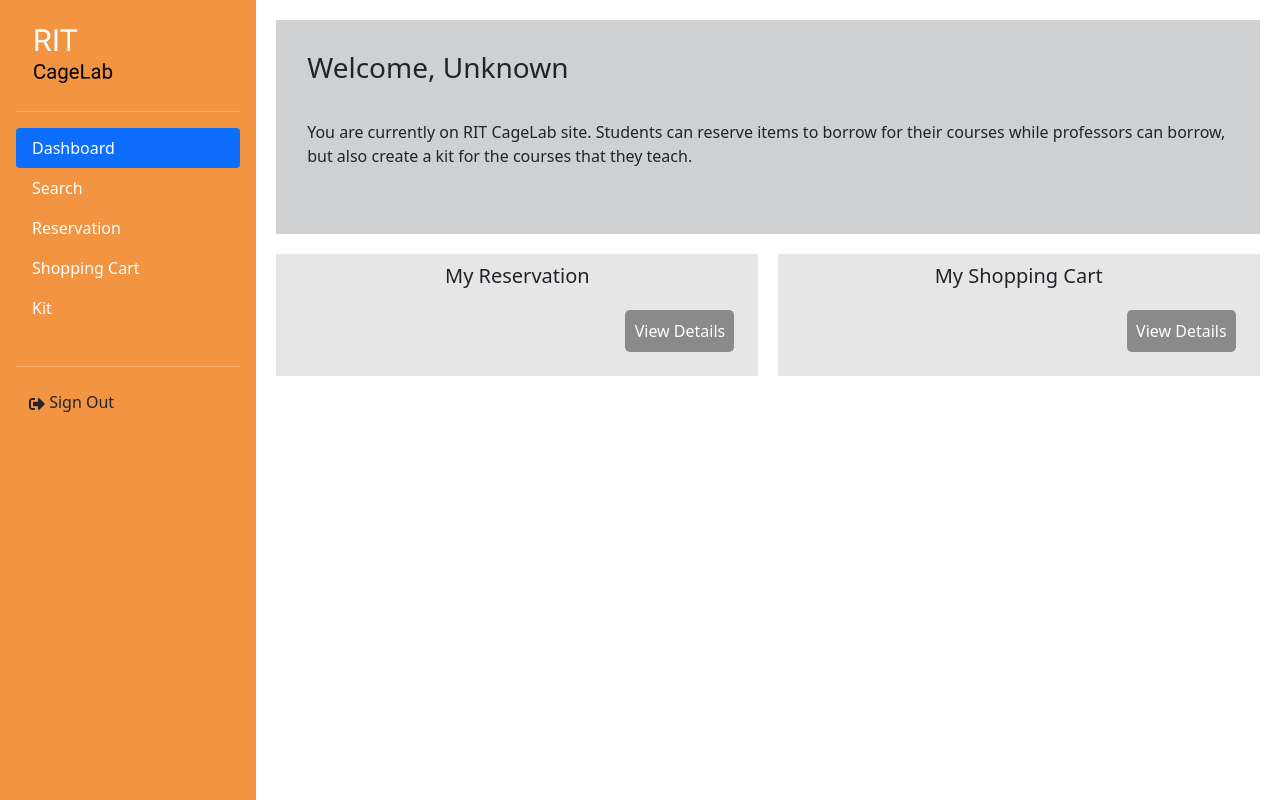
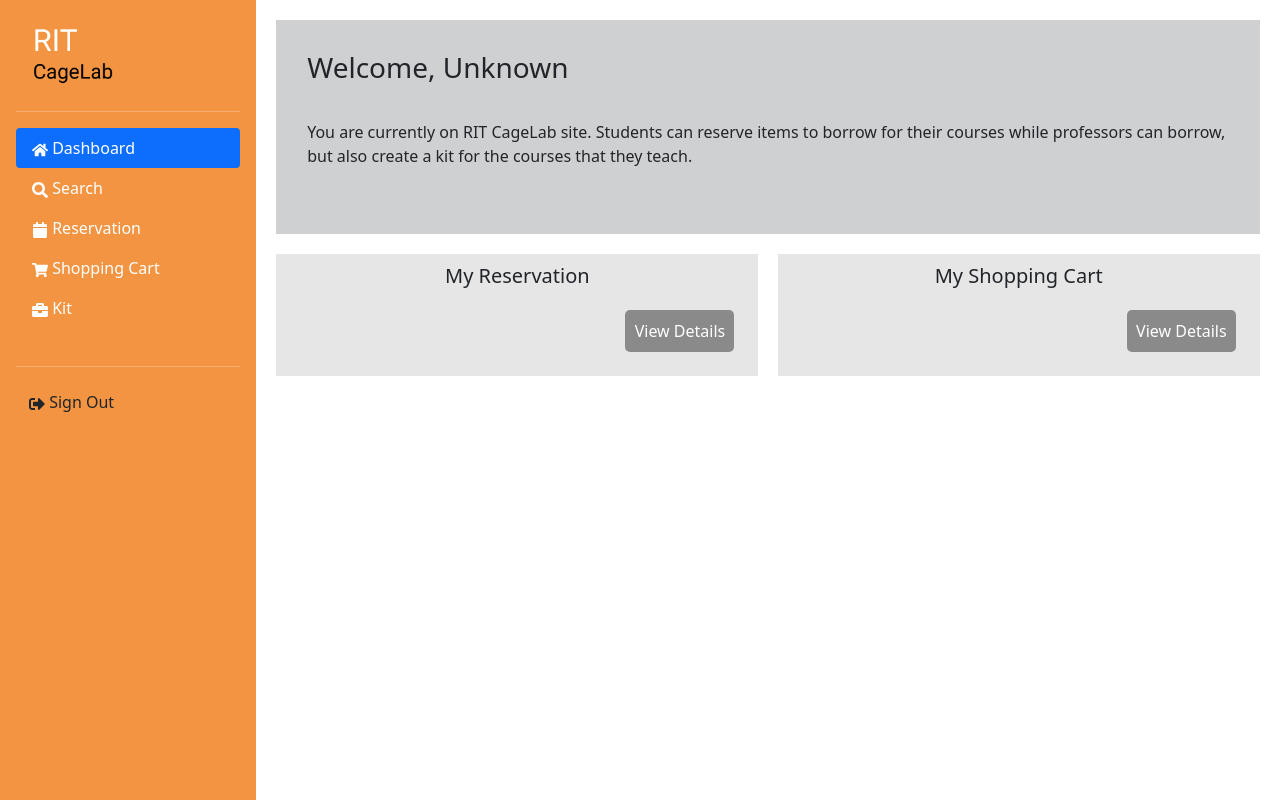
Before and after one commit to dustin1709/cagelab, a React (Create React App) app: page /dashboard in a window 1280 px wide. Built offline with nearby package versions, Linux system fonts and the light colour scheme.

Commit message:
adding navbar responsive

```diff
--- a/src/App.js
+++ b/src/App.js
@@ -5,6 +5,7 @@
 import Search from './pages/usersearch/Search';
 import Reservation from './pages/reservation/Reservation';
 import Cart from './pages/shoppingcart/Cart';
+import Kit from './pages/kit/Kit';
 
 function App() {
   return (
@@ -16,6 +17,7 @@
           <Route path="/search" element={<Search />} />
           <Route path="/reservation" element={<Reservation />} />
           <Route path="/cart" element={<Cart />} />
+          <Route path="/kit" element={<Kit />} />
         </Route>
       </Routes>
     </div>
--- /dev/null
+++ b/src/pages/kit/Kit.js
@@ -0,0 +1,15 @@
+import React from 'react';
+import NavBar from '../navbar/NavBar';
+
+const Kit = () => {
+  return (
+    <>
+        <NavBar />
+        <div className='mainContainerRight'>
+
+        </div>
+    </>
+  );
+}
+
+export default Kit;
--- a/src/pages/navbar/NavBar.js
+++ b/src/pages/navbar/NavBar.js
@@ -23,27 +23,27 @@
             <ul className="nav nav-pills flex-column mb-auto">
                 <li>
                     <NavLink to="/dashboard" activeclassname="active" className="nav-link text-white">
-                        {isMobile ? FaIcons.FaHome :  'Dashboard'}
+                        {isMobile ? FaIcons.FaHome :  <><FaIcons.FaHome /> Dashboard</>}
                     </NavLink>
                 </li>
                 <li>
                     <NavLink to="/search" activeclassname="active" className="nav-link text-white">
-                        {isMobile ? FaIcons.FaSearch :  'Search'}
+                        {isMobile ? FaIcons.FaSearch :  <><FaIcons.FaSearch /> Search</>}
                     </NavLink>
                 </li>
                 <li>
                     <NavLink to="/reservation" activeclassname="active" className="nav-link text-white">
-                        {isMobile ? FaIcons.FaCalendar :  'Reservation'}
+                        {isMobile ? FaIcons.FaCalendar :  <><FaIcons.FaCalendar /> Reservation</>}
                     </NavLink>
                 </li>
                 <li>
                     <NavLink to="/cart" activeclassname="active" className="nav-link text-white">
-                        {isMobile ? FaIcons.FaShoppingCart :  'Shopping Cart'}
+                        {isMobile ? FaIcons.FaShoppingCart :  <><FaIcons.FaShoppingCart /> Shopping Cart</>}
                     </NavLink>
                 </li>
                 <li>
                     <NavLink to="/kit" activeclassname="active" className="nav-link text-white">
-                        {isMobile ? FaIcons.FaBriefcase :  'Kit'}
+                        {isMobile ? FaIcons.FaBriefcase :  <><FaIcons.FaBriefcase /> Kit</>}
                     </NavLink>
                 </li>
                 <div style={{padding: '5%', clear: 'both'}}></div>
```
Also changed, not shown: src/pages/kit/createkit/CreateKit.js (added).
